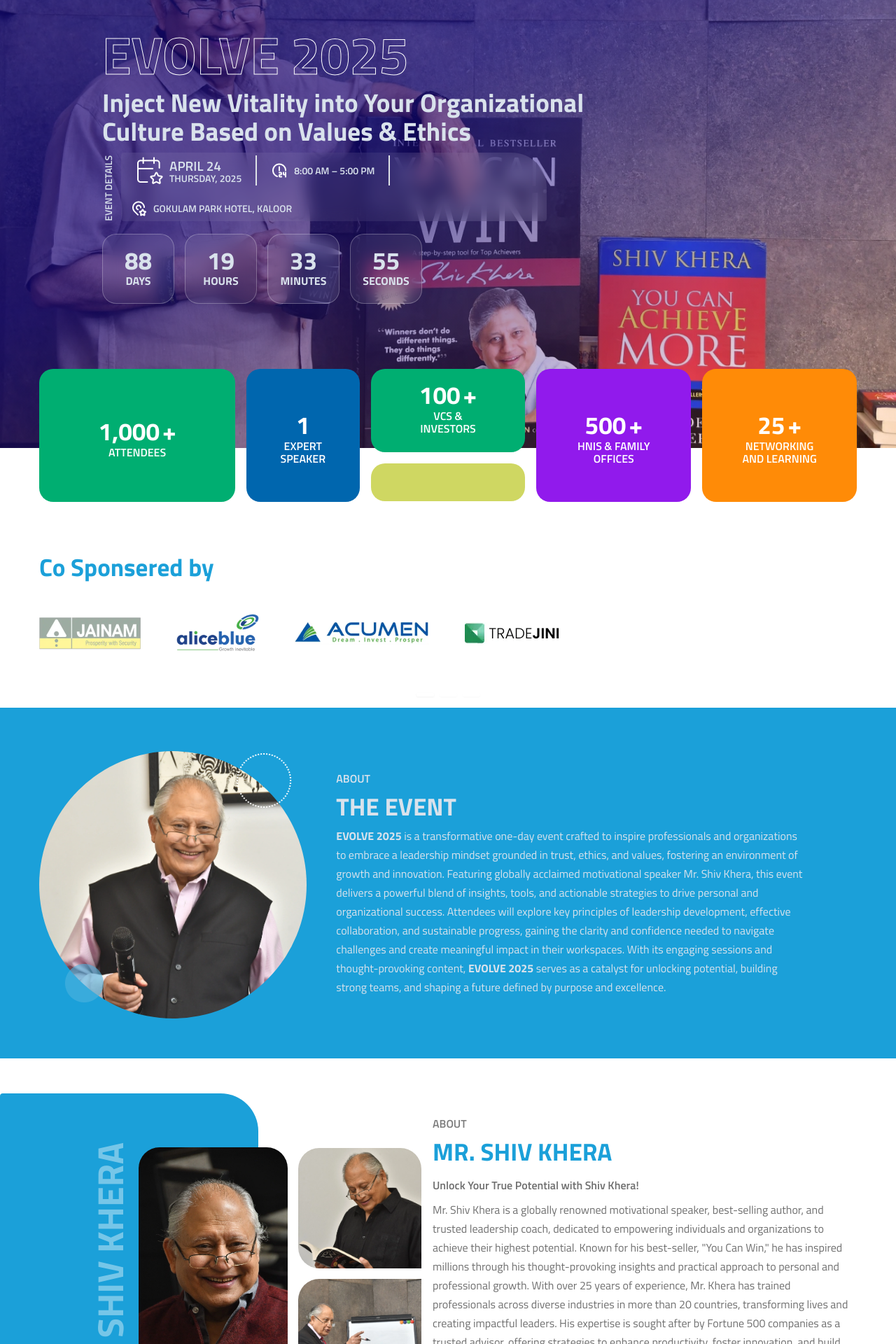
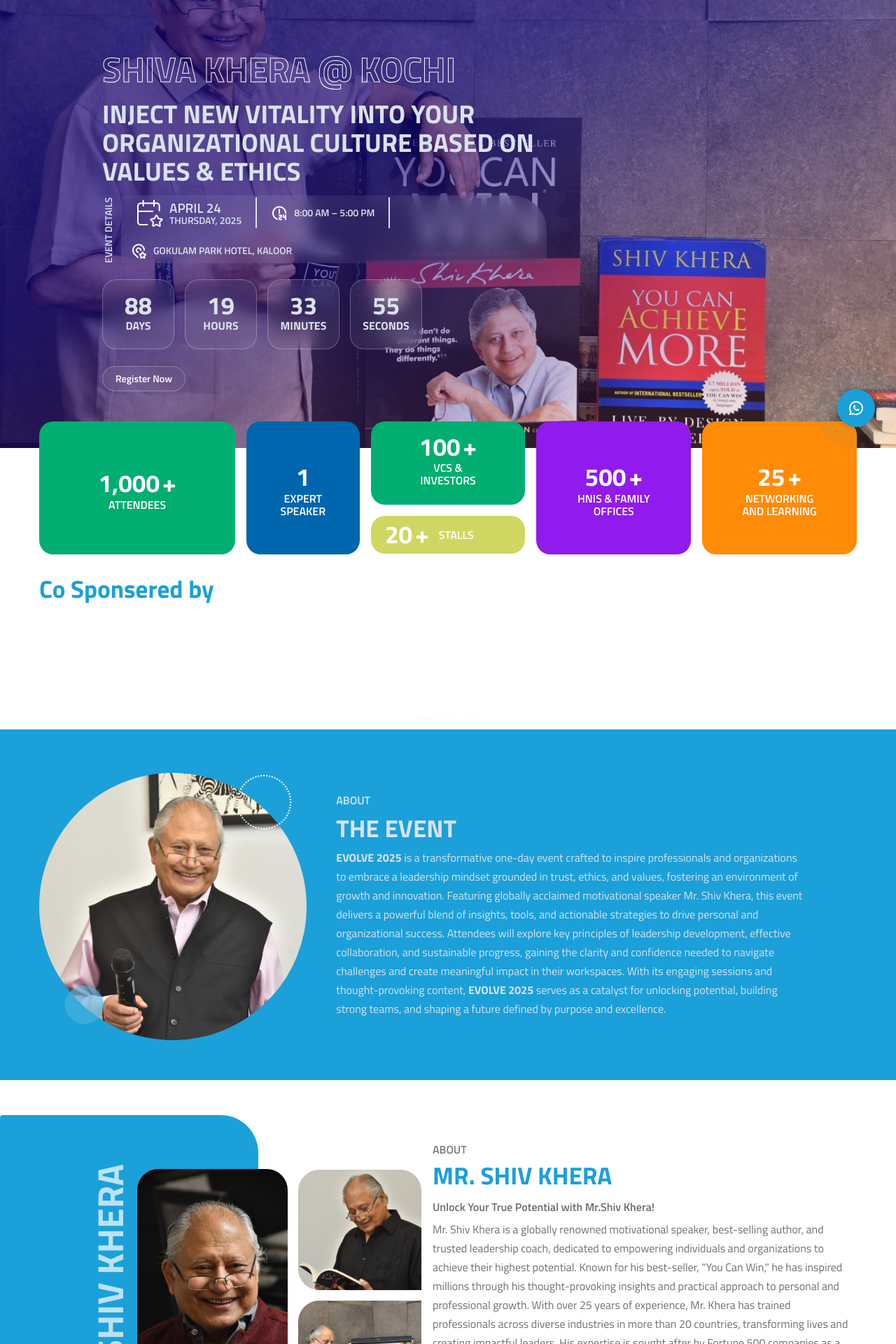
Before and after one commit to Shyamjith01/Evolve-frontend, a Next.js app: page / in a window 1280 px wide. Shown: the part 160-2080 px from the top of the page at 70% size. Built offline with nearby package versions, Linux system fonts and the light colour scheme.

Commit message:
Content changes

```diff
--- a/src/components/Header/Header.tsx
+++ b/src/components/Header/Header.tsx
@@ -68,7 +68,6 @@
   const links = mockdata.map((item) => (
     <UnstyledButton className={classes.subLink} key={item.title}>
       <Group wrap="nowrap" align="flex-start">
-        themeicon
         <div>
           <Text size="sm" fw={500}>
             {item.title}
@@ -132,7 +131,7 @@
           h="100%"
         >
           <Group mt={20}>
-            <Image width={matches ? 100 : 130} src={logo} alt="logo" />
+            <Image width={matches ? 115 : 130} src={logo} alt="logo" />
           </Group>
           <Group  mt={15} h="100%" gap={0} visibleFrom="sm">
             <Links />
--- a/src/features/Banner/Banner.module.css
+++ b/src/features/Banner/Banner.module.css
@@ -6,7 +6,7 @@
     background-repeat: no-repeat;
     position: relative;
     padding-bottom: 49rem !important;
-    margin-bottom: 8rem;
+    margin-bottom: 9rem !important;
     @media (max-width:1011px) {
         margin-bottom: 31vw !important;
     }
@@ -14,7 +14,7 @@
         margin-bottom: 270px !important;
     }
     @media (max-width:498px) {
-        margin-bottom: 180px  !important;
+        margin-bottom: 210px  !important;
     }
     @media (max-width:640px) and (min-width:450px) {
         margin-bottom: 165px  !important;
@@ -26,7 +26,7 @@
     }
 
     @media (min-height:860px) {
-        margin-bottom: 43px  !important;
+        margin-bottom: 83px  !important;
     }
 }
 
@@ -49,7 +49,7 @@
 
 
 .outlinedText {
-    font-size: 75px;
+    font-size: 50px;
     /* Adjust as needed */
     font-weight: bold;
     color: transparent;
@@ -59,13 +59,15 @@
 
     /* Converts text to uppercase */
     @media (max-width:1200px) {
-        font-size: clamp(2rem, 10vw, 5rem);
+        /* font-size: clamp(2rem, 10vw, 5rem); */
+        font-size: clamp(1.5rem, 4vw, 5rem);
+        margin-bottom: 15px;
     }
 }
 
 .mainText {
     @media (max-width:1200px) {
-        line-height: clamp(0.4rem, 10vw, 1.4rem) !important;
+        line-height: clamp(0.4rem, 10vw, 1.5rem) !important;
         font-size: clamp(0.4rem, 10vw, 1rem) !important;
     }
 }
@@ -194,3 +196,12 @@
         height: 120px !important;
     }
 }
+
+
+.btnClass{
+    background: #FFFFFF12 !important;
+    backdrop-filter: blur(11px);
+
+    border: 1px solid rgba(255, 255, 255, 0.26) !important;
+
+}
--- a/src/features/Banner/Banner.tsx
+++ b/src/features/Banner/Banner.tsx
@@ -1,6 +1,7 @@
 import { Header } from "@/components/Header/Header";
 import classes from "./Banner.module.css";
 import {
+  Button,
   Card,
   Container,
   Divider,
@@ -22,10 +23,12 @@
   count,
   description,
   bg,
+  specialCase,
 }: {
   count: number | null;
   description: string;
   bg: string;
+  specialCase?: boolean;
 }) => {
   return (
     <Card
@@ -42,6 +45,15 @@
         className={classes.couterWrapp}
         gap={4}
         align="center"
+        style={
+          specialCase
+            ? {
+                flexDirection: "row",
+                alignItems: "center",
+                justifyContent: "center",
+              }
+            : {}
+        }
       >
         {count && (
           <Text
@@ -58,8 +70,9 @@
           lh={"18px"}
           w={"60%"}
           c={"brand.0"}
-          mt={-10}
-          ta={"center"}
+          mt={specialCase ? 0 : -10}
+          ta={specialCase ? "start" : "center"}
+          pl={specialCase ? 10 : 0}
           tt={"uppercase"}
           fw={600}
           fz={"16px"}
@@ -111,12 +124,20 @@
             <Grid w="100%">
               <Grid.Col span={{ md: 10, base: 12 }}>
                 <Flex w={"100%"} justify={"center"} align={"center"}>
-                  <Stack gap={0} ml={{ md: 130, bas: 0 }} w="100%">
-                    <Text className={classes.outlinedText}>EVOLVE 2025</Text>
+                  <Stack
+                    gap={4}
+                    mt={{ md: 30, base: 0 }}
+                    ml={{ md: 130, bas: 0 }}
+                    w="100%"
+                  >
+                    <Text py={10} className={classes.outlinedText}>
+                      SHIVA KHERA @ KOCHI
+                    </Text>
                     <Text
                       mt={-10}
                       lh={"41px"}
                       w={"80%"}
+                      tt={"uppercase"}
                       c={"brand.1"}
                       fz={"37px"}
                       fw={700}
@@ -349,6 +370,27 @@
                         </Text>
                       </Flex>
                     </Flex>
+                    <Button
+                      mt={20}
+                      color="#1BA0D9"
+                      onClick={() => {
+                        const registerElement =
+                          document.getElementById("register");
+                        if (registerElement) {
+                          registerElement.scrollIntoView({
+                            behavior: "smooth",
+                            block: "start",
+                          });
+                        }
+                      }}
+                      bd={"1px solid #FFFF"}
+                      className={classes.btnClass}
+                      variant="outlined"
+                      radius={"30px"}
+                      w={"fit-content"}
+                    >
+                      Register Now
+                    </Button>
                   </Stack>
                 </Flex>
               </Grid.Col>
@@ -357,7 +399,7 @@
         </div>
         <div className={classes.bgOverlay}></div>
         <Container
-          mt={85}
+          mt={35}
           className={classes.progressContainer}
           w={"100%"}
           size={1200}
@@ -373,11 +415,7 @@
               span={{ md: 3, base: 12 }}
               className={classes.estimateContainer}
             >
-              <EstimateCard
-                bg="#00AE71"
-                count={1000}
-                description="Attendees"
-              />
+              <EstimateCard bg="#00AE71" count={1000} description="Attendees" />
             </Grid.Col>
             <Grid.Col span={{ md: 1.8, base: 6 }}>
               <EstimateCard
@@ -428,7 +466,12 @@
                   </Card>
                 </Grid.Col>
                 <Grid.Col span={12} h={"70px"}>
-                  <EstimateCard bg="#CFD762" count={null} description="" />
+                  <EstimateCard
+                    specialCase
+                    bg="#CFD762"
+                    count={20}
+                    description="STALLS"
+                  />
                 </Grid.Col>
               </Grid>
             </Grid.Col>
--- a/src/features/EventInfo/EventInfo.tsx
+++ b/src/features/EventInfo/EventInfo.tsx
@@ -7,11 +7,14 @@
 import roundedBg from "../../../public/icons/roundedBgIcon.png";
 import personImg2 from "../../../public/Images/person2.webp";
 import personImg3 from "../../../public/Images/person3.webp";
+import { useMediaQuery } from "@mantine/hooks";
 
 export default function EventInfo() {
+  const matches = useMediaQuery("(max-width: 485px)");
+
   return (
     <>
-      <Group  bg={"brand.2"} h={"auto"}>
+      <Group bg={"brand.2"} h={"auto"}>
         <Container size={1200} w={"100%"} my={50}>
           <Grid align="center" mb={"auto"} w={"100%"}>
             <Grid.Col span={{ md: 4.3, base: 12 }}>
@@ -43,15 +46,10 @@
                 <Text tt={"uppercase"} fw={700} fz={"35px"} c={"brand.1"}>
                   The event
                 </Text>
-                <Text
-                  fw={400}
-                  fz={"16px"}
-                  lh={"27px"}
-                  c={"brand.1"}
-                >
-                  <strong>EVOLVE 2025</strong> is a transformative one-day event crafted to
-                  inspire professionals and organizations to embrace a
-                  leadership mindset grounded in trust, ethics, and values,
+                <Text fw={400} fz={"16px"} lh={"27px"} c={"brand.1"}>
+                  <strong>EVOLVE 2025</strong> is a transformative one-day event
+                  crafted to inspire professionals and organizations to embrace
+                  a leadership mindset grounded in trust, ethics, and values,
                   fostering an environment of growth and innovation. Featuring
                   globally acclaimed motivational speaker Mr. Shiv Khera, this
                   event delivers a powerful blend of insights, tools, and
@@ -61,29 +59,35 @@
                   progress, gaining the clarity and confidence needed to
                   navigate challenges and create meaningful impact in their
                   workspaces. With its engaging sessions and thought-provoking
-                  content, <strong>EVOLVE 2025</strong> serves as a catalyst for unlocking
-                  potential, building strong teams, and shaping a future defined
-                  by purpose and excellence.
+                  content, <strong>EVOLVE 2025 </strong> serves as a catalyst
+                  for unlocking potential, building strong teams, and shaping a
+                  future defined by purpose and excellence.
                 </Text>
               </Stack>
             </Grid.Col>
           </Grid>
         </Container>
       </Group>
-      <Group style={{overflow:"hidden"}} h={"auto"} mih={"2rem"} py={50}>
+      <Group style={{ overflow: "hidden" }} h={"auto"} mih={"2rem"} py={50}>
         <Grid w={"100%"} align="center">
           <Grid.Col pos={"relative"} span={{ md: 6, base: 12 }}>
             <Card className={classes.leftSecEmptyCard}></Card>
             <Flex align={"center"} className={classes.positionCard}>
               <Text
-                opacity={0.4}
+                opacity={0.7}
                 fw={700}
-                fz={{ md: "52px", base: "45px" }}
+                fz={{ md: "52px", base: matches ? "25px" : "45px" }}
                 c={"#FFFFFF"}
+                pl={matches ? 3 :0}
+
+                lh={matches ? "29px" : "normal"}
+                mb={matches ? 15 : 0}
                 tt={"uppercase"}
                 className={classes.rotateText}
               >
-                Mr. Shiv Khera
+                {matches
+                  ? "Unlock Your True Potential with Mr.Shiv Khera!"
+                  : "Mr. Shiv Khera"}
               </Text>
               <Grid gutter={15} w={"100%"}>
                 <Grid.Col span={6}>
@@ -115,7 +119,15 @@
             </Flex>
           </Grid.Col>
           <Grid.Col ml={{ md: -30, base: 10 }} span={{ md: 6, base: 12 }}>
-            <Stack gap={9} className={classes.rightSec}>
+            <Stack gap={6} className={classes.rightSec}>
+              {matches ? (
+                <>
+                  <Text tt={"uppercase"} fw={600} fz={22} c={"brand.3"}>
+                    About
+                  </Text>
+                </>
+              ) : (
+                <>
                   <Text tt={"uppercase"} fw={600} fz={16} c={"brand.3"}>
                     About
                   </Text>
@@ -123,8 +135,11 @@
                     Mr. Shiv Khera
                   </Text>
                   <Text fw={600} fz={"16px"} c={"brand.4"}>
-                Unlock Your True Potential with Shiv Khera!
+                    Unlock Your True Potential with Mr.Shiv Khera!
                   </Text>
+                </>
+              )}
+
               <Text fz={"16px"} fw={400} w={"94%"} c={"brand.4"} lh={"27px"}>
                 Mr. Shiv Khera is a globally renowned motivational speaker,
                 best-selling author, and trusted leadership coach, dedicated to
--- a/src/features/SponseredSection/Sponsered.tsx
+++ b/src/features/SponseredSection/Sponsered.tsx
@@ -28,12 +28,12 @@
             <Text fz={35} fw={700} c="brand.2">
               Co Sponsered by
             </Text>
-            <Flex mb={50} wrap={"wrap"} gap={50} align={"center"}>
+            {/* <Flex mb={50} wrap={"wrap"} gap={50} align={"center"}>
               <Image src={jainamImg} alt="jainamImg" />
               <Image src={aliceBlueImg} alt="jainamImg" />
               <Image src={acumenImg} alt="jainamImg" />
               <Image src={tradeJiniImg} alt="jainamImg" />
-            </Flex>
+            </Flex> */}
           </Stack>
         </Carousel.Slide>
         <Carousel.Slide>
--- a/src/features/TicketInfo/ResponsiveGrid.module.css
+++ b/src/features/TicketInfo/ResponsiveGrid.module.css
@@ -2,7 +2,7 @@
     display: grid;
     grid-template-columns: repeat(3, 1fr);
     gap: 20px;
-    width: 90%;
+    width: 98%;
     margin: 40px auto;
 }
 
@@ -76,8 +76,8 @@
 
 .responsiveText{
     @media (max-width:640px) {
-        font-size: 10px !important;
-        line-height: 12px !important;
+        font-size: 14px !important;
+        line-height: 15px !important;
     }
 }
 
--- a/src/features/TicketInfo/TicketInfo.module.css
+++ b/src/features/TicketInfo/TicketInfo.module.css
@@ -155,6 +155,7 @@
 .cardImage {
   width: 100%;
   height: auto;
+  margin-top: -4px;
 }
 
 .content {
@@ -202,7 +203,7 @@
   color: #fff;
   font-weight: bold;
   text-transform: uppercase;
-  padding: 10px 0;
+  padding: 11px 0;
   border-radius: 0 0 22px 22px;
   cursor: pointer;
 }
--- a/src/features/TicketInfo/TicketInfo.tsx
+++ b/src/features/TicketInfo/TicketInfo.tsx
@@ -30,13 +30,12 @@
 
 const sponsorships = [
   {
-    title: "Title Sponsor",
-    price: "₹3,50,000",
+    title: "Title Sponsor (2)",
+    price: "₹5,00,000",
     gst: "+ 18% GST",
     points: [
       "Prominent logo",
       "Stage backdrop",
-      "Dedicated speaking",
       "Presentation slot",
       "Complimentary stall space.",
     ],
@@ -44,8 +43,8 @@
     cardImage: orangeCard,
   },
   {
-    title: "Powered By Sponsor",
-    price: "₹2,50,000",
+    title: "Powered By Sponsor (3)",
+    price: "₹4,00,000",
     gst: "+ 18% GST",
     points: [
       "Logo visibility",
@@ -56,8 +55,8 @@
     cardImage: greenCard,
   },
   {
-    title: "Gifts and Goodies Sponsor",
-    price: "₹1,50,000",
+    title: "Co powered by",
+    price: "₹2,00,000",
     gst: "+ 18% GST",
     points: [
       "Logo printed on all distributed gift items",
@@ -129,6 +128,7 @@
     <Group
       mb={{ md: "15rem", base: "3rem" }}
       w="100%"
+      id="register"
       className={classes.ticketBg}
     >
       {/* <div className={classes.ticketOverlay}></div> */}
--- a/src/pages/index.tsx
+++ b/src/pages/index.tsx
@@ -12,6 +12,8 @@
 import Footer from "@/components/Footer/Footer";
 import 'react-phone-input-2/lib/style.css'
 import '@mantine/carousel/styles.css';
+import { IconBrandWhatsapp } from "@tabler/icons-react";
+import { Group } from "@mantine/core";
 
 
 export default function Home() {
@@ -25,6 +27,10 @@
       <TicketInfo />
       <SalesSection />
       <Footer />
+      <Group style={{cursor:"pointer"}} onClick={() => window.open("https://wa.me/9746095931", "_blank")} className={"whatsappContainer"}>
+        <IconBrandWhatsapp color="white" />
+        <span className="wave"></span>
+      </Group>
     </>
   );
 }
--- a/src/styles/globals.css
+++ b/src/styles/globals.css
@@ -27,5 +27,52 @@
 
 
 .pointer{
+  cursor: pointer !important;
+}
+
+.whatsappContainer {
+  position: fixed;
+  right: 30px;
+  bottom: 30px;
+  background-color: #1BA0D9;
+  padding: 15px;
+  border-radius: 50%;
+  display: flex;
+  align-items: center;
+  justify-content: center;
+  box-shadow: 0 0 10px rgba(0, 0, 0, 0.2);
   cursor: pointer;
+  @media (max-width:640px) {
+    right: 25px;
+    bottom: 25px;
+  }
 }
+
+.wave {
+  position: absolute;
+  top: 50%;
+  left: 50%;
+  cursor: pointer !important;
+  width: 100%;
+  height: 100%;
+  border-radius: 50%;
+  background-color: rgba(27, 160, 217, 0.3);
+  transform: translate(-50%, -50%) scale(2);
+  animation: wave 1.5s infinite ease-out;
+  -webkit-transform: translate(-50%, -50%) scale(2);
+  -moz-transform: translate(-50%, -50%) scale(2);
+  -ms-transform: translate(-50%, -50%) scale(2);
+  -o-transform: translate(-50%, -50%) scale(2);
+}
+
+
+@keyframes wave {
+  0% {
+    transform: translate(-50%, -50%) scale(1);
+    opacity: 0.9;
+  }
+  100% {
+    transform: translate(-50%, -50%) scale(2.5);
+    opacity: 0;
+  }
+}
```
Lines whose indentation alone changed are shown as unchanged.
